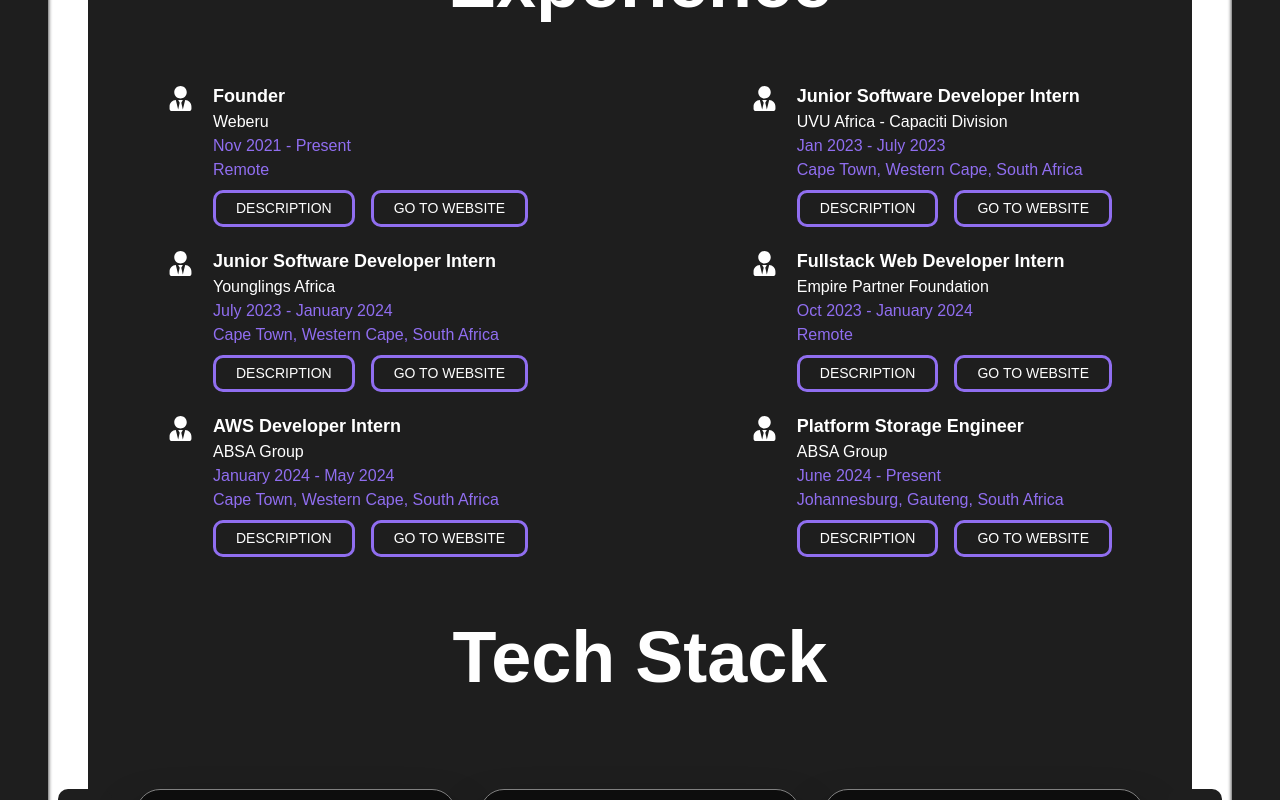
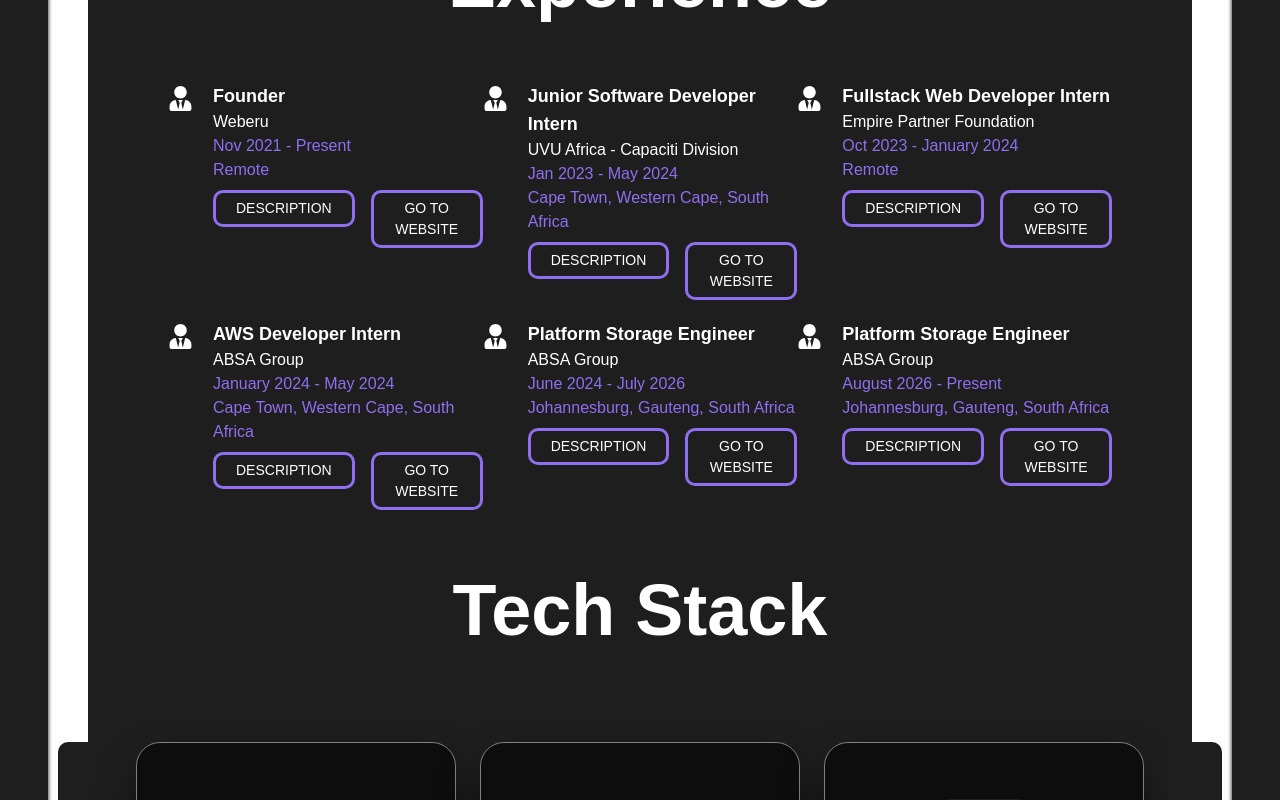
Before and after one commit to Abbbtle/kenneth-basjan-portfolio-website, a React (Vite) app: page / in a window 1280 px wide. Shown: the part 1760-2560 px from the top of the page. Built offline with nearby package versions, Linux system fonts and the light colour scheme.

Commit message:
Update Experience section

```diff
--- a/src/components/About.jsx
+++ b/src/components/About.jsx
@@ -150,7 +150,7 @@ const About = () => {
               <div>
                 <p className='text-lg md:text-[18px] font-semibold text-white'>Junior Software Developer Intern</p>
                 <p className='text-white text-md md:text-[16px]'>UVU Africa - Capaciti Division</p>
-                <p className='text-[#906EF0]'>Jan 2023 - July 2023</p>
+                <p className='text-[#906EF0]'>Jan 2023 - May 2024</p>
                 <p className="text-[#906EF0]">Cape Town, Western Cape, South Africa</p>
                 <div className='flex flex-col space-y-2 mt-2 md:flex-row md:space-y-0'>
                   <div className='md:mr-2'>
@@ -166,11 +166,9 @@ const About = () => {
                 </div>
               </div>
             </div>
-          </div>
 
-          <div className="md:flex md:justify-between md:mx-10 md:mt-5">
             {/* Work Experience 3 Details */}
-            <div className='flex mt-5 md:mt-0'>
+            {/* <div className='flex mt-5 md:mt-0'>
               <div className='text-center md:text-left mt-1 mr-2 md:mr-5 text-lg md:text-[25px] text-white'>
                 <FaUserTie />
               </div>
@@ -194,7 +192,7 @@ const About = () => {
                   <div className='md:ml-2'><Button2><a href="https://www.younglings.academy" target='_blank' rel="noopener noreferrer">Go To Website</a></Button2></div>
                 </div>
               </div>
-            </div>
+            </div> */}
 
             {/* Work Experience 4 Details */}
             <div className='flex mt-5 md:mt-0'>
@@ -226,6 +224,8 @@ const About = () => {
           </div>
 
           <div className="md:flex md:justify-between md:mx-10 md:mt-5">
+
+
             {/* Work Experience 5 Details */}
             <div className='flex mt-5 md:mt-0'>
               <div className='text-center md:text-left mt-1 mr-2 md:mr-5 text-lg md:text-[25px] text-white'>
@@ -265,7 +265,7 @@ const About = () => {
               <div>
                 <p className='text-lg md:text-[18px] font-semibold text-white'>Platform Storage Engineer</p>
                 <p className='text-white text-md md:text-[16px]'>ABSA Group</p>
-                <p className='text-[#906EF0]'>June 2024 - Present</p>
+                <p className='text-[#906EF0]'>June 2024 - July 2026</p>
                 <p className="text-[#906EF0]">Johannesburg, Gauteng, South Africa</p>
                 <div className='flex flex-col space-y-2 mt-2 md:flex-row md:space-y-0'>
                   <div className='md:mr-2'>
@@ -289,7 +289,40 @@ const About = () => {
                 </div>
               </div>
             </div>
+
+            {/* Work Experience 7 Details */}
+            <div className='flex mt-5 md:mt-0'>
+              <div className='text-center md:text-left mt-1 mr-2 md:mr-5 text-lg md:text-[25px] text-white'>
+                <FaUserTie />
+              </div>
+              <div>
+                <p className='text-lg md:text-[18px] font-semibold text-white'>Platform Storage Engineer</p>
+                <p className='text-white text-md md:text-[16px]'>ABSA Group</p>
+                <p className='text-[#906EF0]'>August 2026 - Present</p>
+                <p className="text-[#906EF0]">Johannesburg, Gauteng, South Africa</p>
+                <div className='flex flex-col space-y-2 mt-2 md:flex-row md:space-y-0'>
+                  <div className='md:mr-2'>
+                    <Popup>
+                      Responsibilities:<br/><br/>
+                      - Develop cloud-native applications on AWS.<br/>
+                      - Implement cloud security best practices.<br/>
+                      - Troubleshoot and resolve production issues.<br/>
+                      - Collaborate with cross-functional teams.<br/>
+                      - Participate in code reviews and technical design.<br/>
+                      - Support cloud migrations and modernization initiatives.<br/>
+                      - Build event-driven and serverless solutions.<br/>
+                      - Monitor application performance and availability.<br/>
+                    </Popup>
+                  </div>
+                  <div className='md:ml-2'><Button2><a href="https://www.absa.co.za/personal/" target='_blank' rel="noopener noreferrer">Go To Website</a></Button2></div>
+                </div>
+              </div>
+            </div>
           </div>
+
+          {/* <div className="md:flex md:justify-between md:mx-10 md:mt-5">
+
+          </div> */}
           <div className='md:mx-10'>
 
           </div>
```
